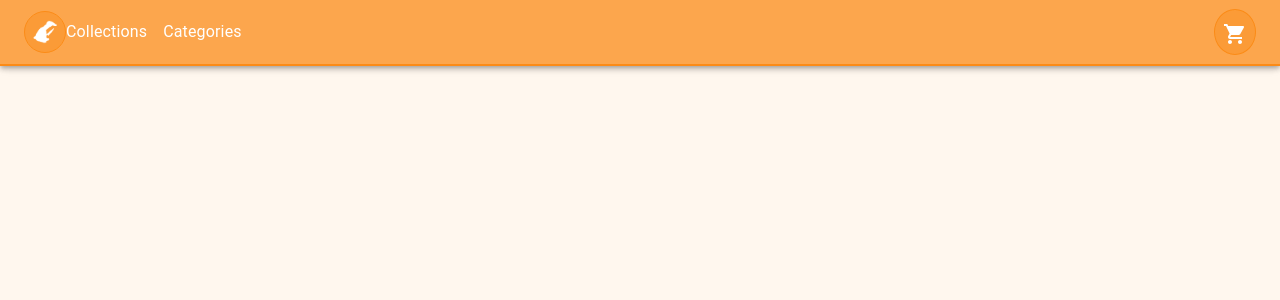
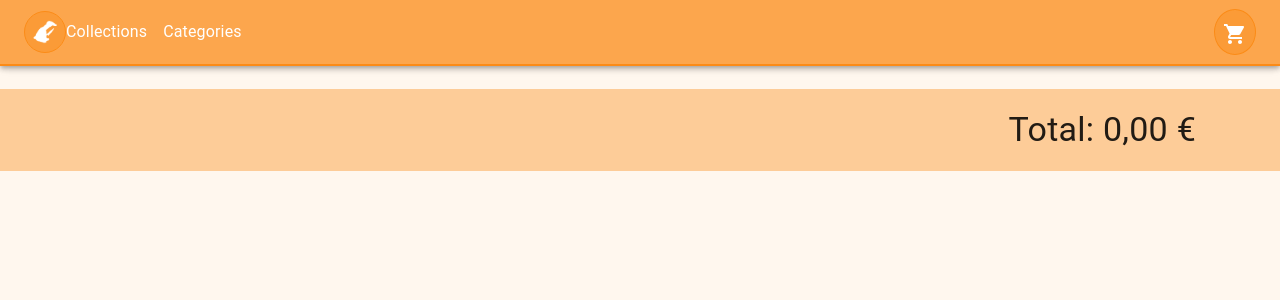
Before and after one commit to RalfMathes/GooseShop, a React (Vite) app in the folder frontend/: page /cart in a window 1280 px wide. Shown: the top 300 px of the page. Built offline with nearby package versions, Linux system fonts and the light colour scheme.

Commit message:
Add total to Cart page

```diff
--- a/frontend/src/pages/Cart.tsx
+++ b/frontend/src/pages/Cart.tsx
@@ -1,12 +1,14 @@
-import { Grid } from "@mui/material";
+import { Container, Grid, Typography } from "@mui/material";
 import { useEffect } from "react";
 import { useDispatch, useSelector } from "react-redux";
 import { makeStyles } from "tss-react/mui";
 import CartItem from "../components/CartItem";
 import useGetBreakpointBool from "../hooks/useGetBreakpointBool";
+import { setTotal } from "../redux/slices/shoppingCart/shoppingCart";
 import { setTitle } from "../redux/slices/title/title";
 import { RootState } from "../redux/store";
 import { CartItemProps } from "../types/CartItemProps";
+import formatCurrency from "../utilities/formatCurrency";
 
 const Cart = () => {
   const { classes } = useStyles();
@@ -14,6 +16,9 @@ const Cart = () => {
     (state) => state.shoppingCartReducer.items
   );
   const isMobileView = useGetBreakpointBool();
+  const total = useSelector<RootState, number>(
+    (state) => state.shoppingCartReducer.total
+  );
 
   const dispatch = useDispatch();
 
@@ -21,19 +26,43 @@ const Cart = () => {
     dispatch(setTitle("Cart"));
   }, []);
 
+  useEffect(() => {
+    dispatch(setTotal());
+  }, [items]);
+
   return (
     <>
-      <Grid container rowSpacing={1} columnSpacing={{ xs: 1, sm: 2, md: 3 }}>
-        {items.map((item) => (
-          <Grid key={item.id} item xs={12} sm={12}>
-            <CartItem {...item} />
-          </Grid>
-        ))}
-      </Grid>
+      <Container className={classes.cartContainer}>
+        <Grid container rowSpacing={1} columnSpacing={{ xs: 1, sm: 2, md: 3 }}>
+          {items.map((item, index) => (
+            <Grid key={index} item xs={12} sm={12}>
+              <CartItem {...item} />
+            </Grid>
+          ))}
+        </Grid>
+      </Container>
+      <div className={classes.textColoDiv}>
+        <Container>
+          <Typography className={classes.totalText} variant="h4">
+            Total: {formatCurrency(total)}
+          </Typography>
+        </Container>
+      </div>
     </>
   );
 };
 
 export default Cart;
 
-const useStyles = makeStyles()(() => ({}));
+const useStyles = makeStyles()(() => ({
+  cartContainer: {
+    paddingTop: 15,
+  },
+  textColoDiv: {
+    backgroundColor: "rgba(251, 139, 23, 0.4)",
+  },
+  totalText: {
+    padding: "20px 20px 20px 0",
+    textAlign: "end",
+  },
+}));
```
